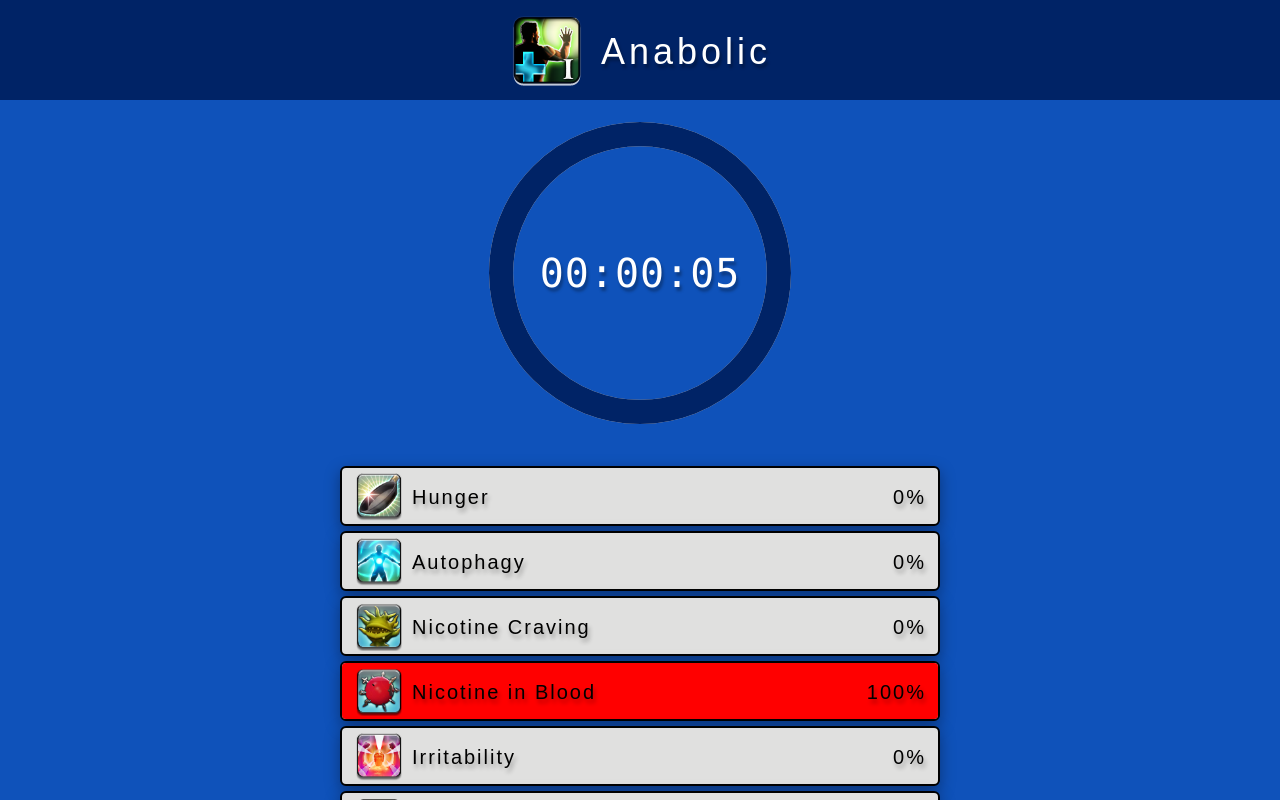
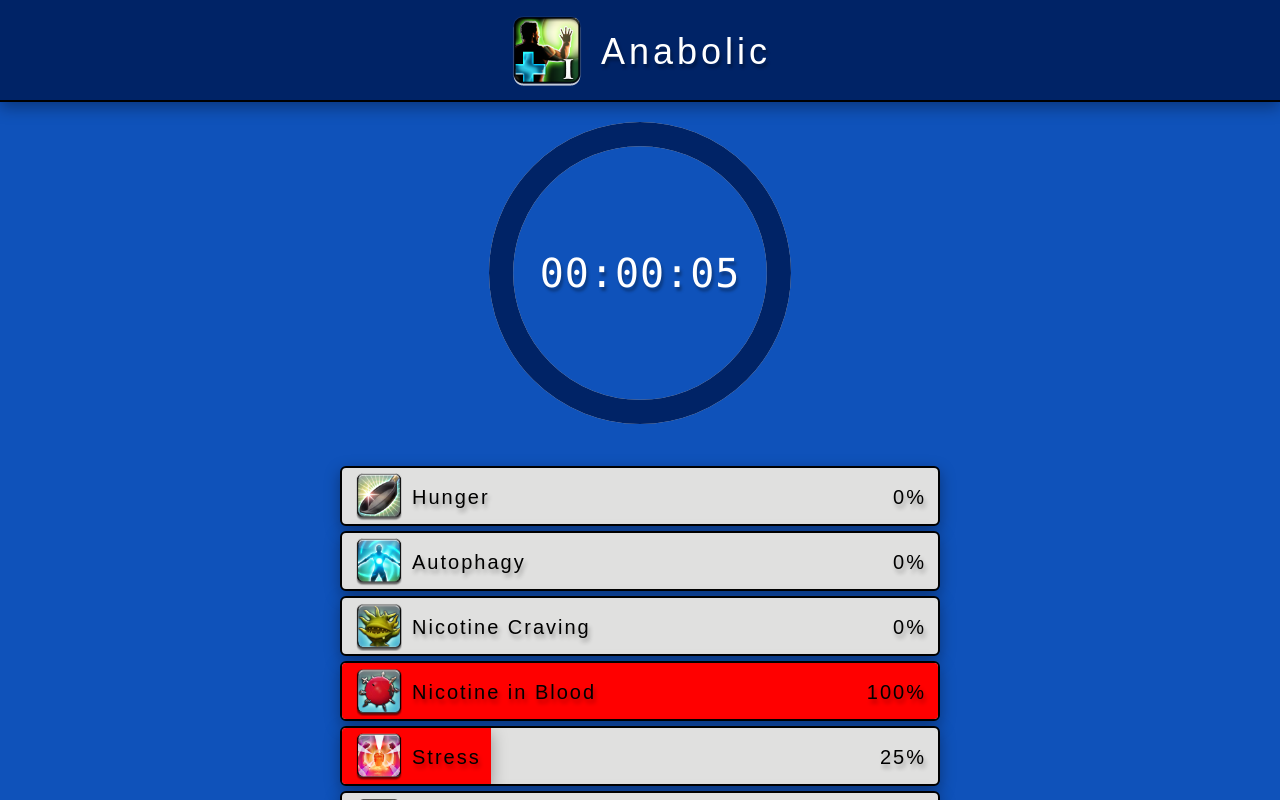
Before and after one commit to OdreZZ/fasting-tracker-frontend, a Next.js app: page / in a window 1280 px wide. Built offline with nearby package versions, Linux system fonts and the light colour scheme.

Commit message:
Style fixes and data adjustments

```diff
--- a/data/phases.js
+++ b/data/phases.js
@@ -3,29 +3,29 @@ const PHASES = [{
     startHour: 0,
     hungerLevel: 0,
     healthBoost: 0,
-    mentalBoost: 0,
+    mentalBoost: 30,
     autophagyLevel: 0,
     nicotineCraving: 0,
     nicotineInBlood: 100,
-    irritabilityLevel: 0,
+    irritabilityLevel: 25,
     iconPng: "anabolic_phase.png",
 }, {
     name: "Early Catabolic",
     startHour: 4,
     hungerLevel: 25,
     healthBoost: 15,
-    mentalBoost: 5,
+    mentalBoost: 30,
     autophagyLevel: 0,
     nicotineCraving: 60,
     nicotineInBlood: 90,
-    irritabilityLevel: 10,
+    irritabilityLevel: 25,
     iconPng: "early_catabolic_phase.png",
 }, {
     name: "Catabolic",
     startHour: 8,
     hungerLevel: 60,
     healthBoost: 40,
-    mentalBoost: 15,
+    mentalBoost: 20,
     autophagyLevel: 0,
     nicotineCraving: 80,
     nicotineInBlood: 80,
@@ -36,7 +36,7 @@ const PHASES = [{
     startHour: 12,
     hungerLevel: 100,
     healthBoost: 60,
-    mentalBoost: 25,
+    mentalBoost: 10,
     autophagyLevel: 0,
     nicotineCraving: 100,
     nicotineInBlood: 70,
@@ -47,7 +47,7 @@ const PHASES = [{
     startHour: 16,
     hungerLevel: 100,
     healthBoost: 60,
-    mentalBoost: 50,
+    mentalBoost: 5,
     autophagyLevel: 0,
     nicotineCraving: 80,
     nicotineInBlood: 60,
@@ -58,7 +58,7 @@ const PHASES = [{
     startHour: 20,
     hungerLevel: 70,
     healthBoost: 60,
-    mentalBoost: 75,
+    mentalBoost: 30,
     autophagyLevel: 20,
     nicotineCraving: 50,
     nicotineInBlood: 50,
@@ -69,7 +69,7 @@ const PHASES = [{
     startHour: 24,
     hungerLevel: 40,
     healthBoost: 80,
-    mentalBoost: 100,
+    mentalBoost: 50,
     autophagyLevel: 60,
     nicotineCraving: 30,
     nicotineInBlood: 40,
@@ -84,7 +84,7 @@ const PHASES = [{
     autophagyLevel: 80,
     nicotineCraving: 20,
     nicotineInBlood: 30,
-    irritabilityLevel: 10,
+    irritabilityLevel: 0,
     iconPng: "peak_phase.png",
 }, {
     name: "Starvation",
--- a/pages/_document.js
+++ b/pages/_document.js
@@ -4,7 +4,7 @@ export default function Document() {
     return (
         <Html lang="en">
             <Head>
-                <meta name="theme-color" content="#0F52BA" />
+                <meta name="theme-color" content="#002366" />
                 <link rel="apple-touch-icon" href="/icons/icon-192x192.png"></link>
                 <link rel="manifest" href="/manifest.webmanifest" />
                 <script
@@ -12,7 +12,7 @@ export default function Document() {
                         __html: `
                             window.pwacompat = {
                                 manifest: '/manifest.webmanifest',
-                                background_color: '#0F52BA'
+                                background_color: '#002366'
                             };
                             if (('standalone' in navigator) && (!navigator.standalone)) {
                                 import('https://unpkg.com/pwacompat');
--- a/pages/index.js
+++ b/pages/index.js
@@ -327,18 +327,18 @@ export default function Homepage({ start, end, preventCache }) {
                     />
                 )}
 
-                {showTobaccoStats && (
+                {(showFoodStats || showTobaccoStats) && (
                     <ProgressBar
-                        title="Irritability"
+                        title="Stress"
                         percentage={irritabilityLevel}
-                        color="orange"
+                        color="red"
                         iconPng="irritability.png"
                     />
                 )}
 
                 {(showFoodStats || showTobaccoStats) && (
                     <ProgressBar
-                        title="Health+"
+                        title="Health"
                         percentage={healthBoost}
                         color="forestgreen"
                         iconPng="health_plus.png"
@@ -347,7 +347,7 @@ export default function Homepage({ start, end, preventCache }) {
 
                 {(showFoodStats || showTobaccoStats) && (
                     <ProgressBar
-                        title="Mental+"
+                        title="Focus"
                         percentage={mentalBoost}
                         color="aqua"
                         iconPng="mental_plus.png"
--- a/styles/Homepage.module.css
+++ b/styles/Homepage.module.css
@@ -30,6 +30,8 @@
     background-color: #002366;
     padding: 12px;
     z-index: 100;
+    border-bottom: 2px solid black;
+    box-shadow: rgba(0, 0, 0, 0.35) 0px 5px 15px;
 }
 
 .datePickersContainer {
```
Also changed, not shown: public/manifest.webmanifest.
